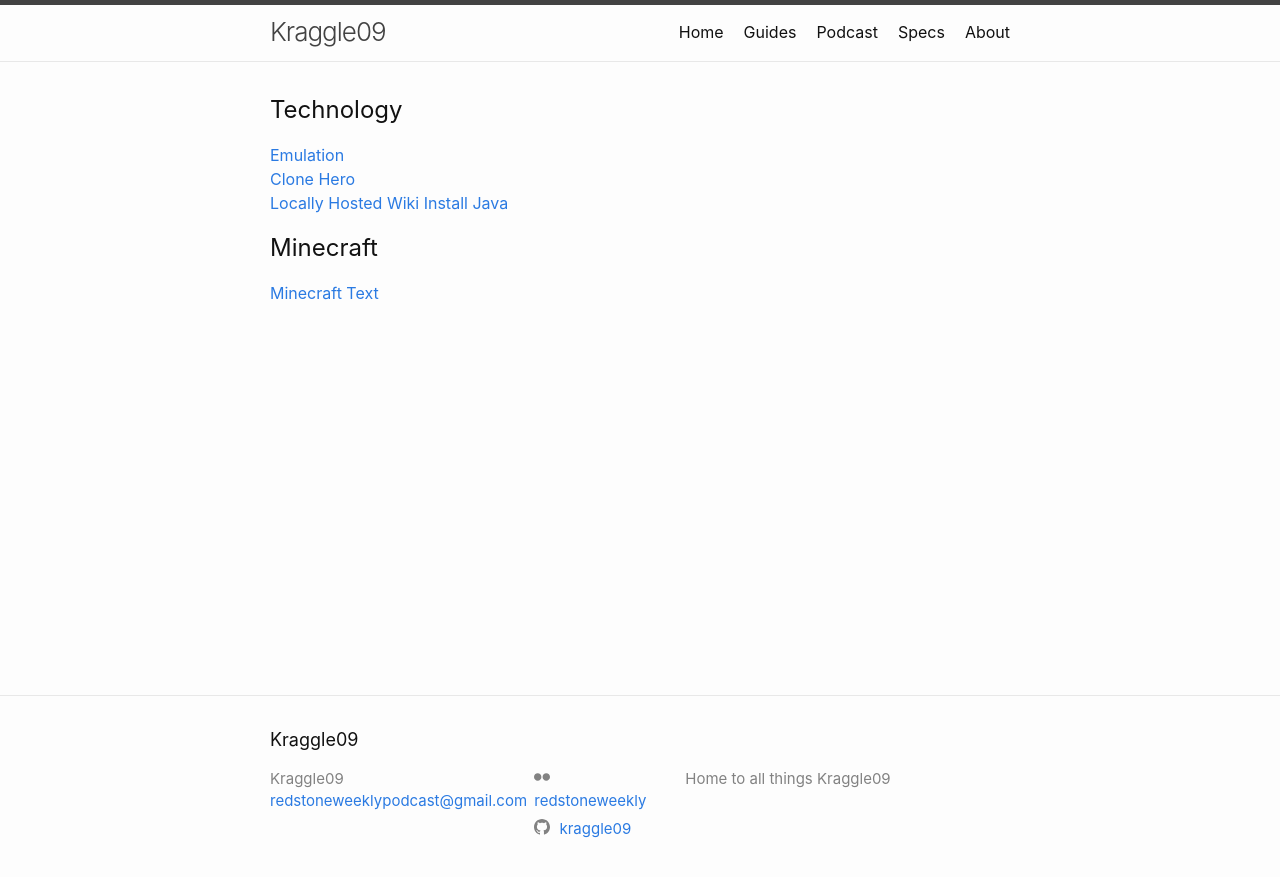
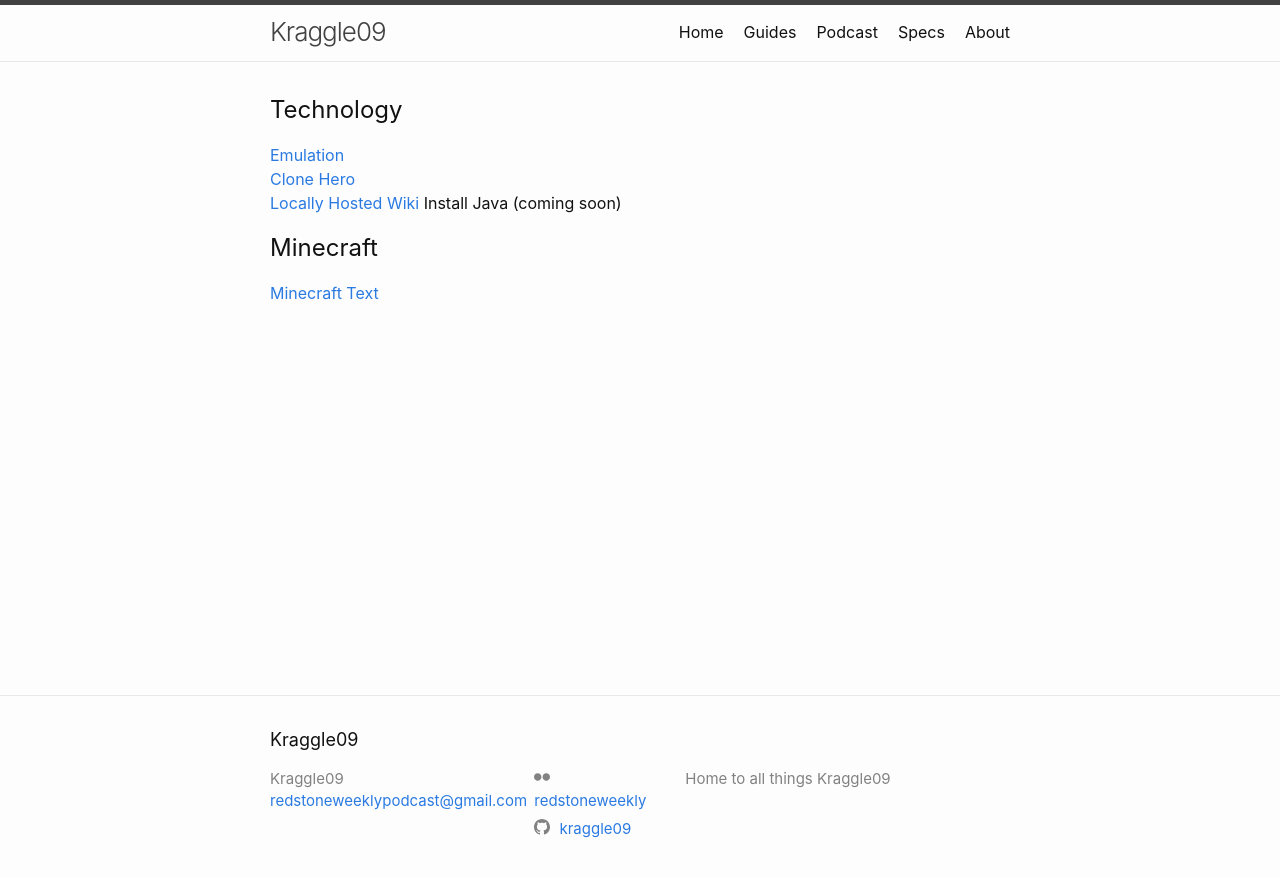
Before and after one commit to Kraggle09/kraggle09.github.io, a Jekyll site: the page built from docs/guides.markdown, in a window 1280 px wide. Shown: the top 877 px of the page. Built offline with Jekyll 4.4.1, drawn with Linux system fonts in a browser that asks for light colours.

Commit message:
Removed java guide link

```diff
--- a/docs/guides.markdown
+++ b/docs/guides.markdown
@@ -8,7 +8,7 @@
 [Emulation](/guide/emulation.html)
 [Clone Hero](/guide/clonehero.html)
 [Locally Hosted Wiki](/guide/localwiki.html)
-[Install Java](/guide/java.html)
+Install Java (coming soon)
 
 ## Minecraft
 [Minecraft Text](/guide/minecraft-text.html)
```
